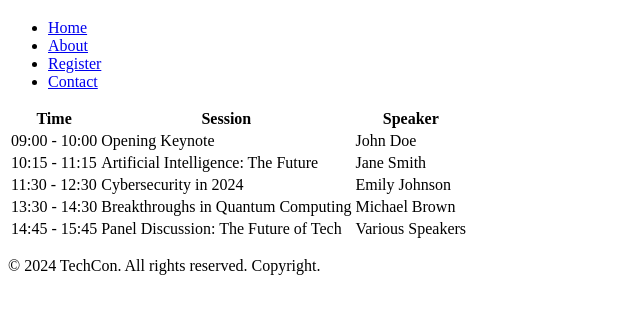
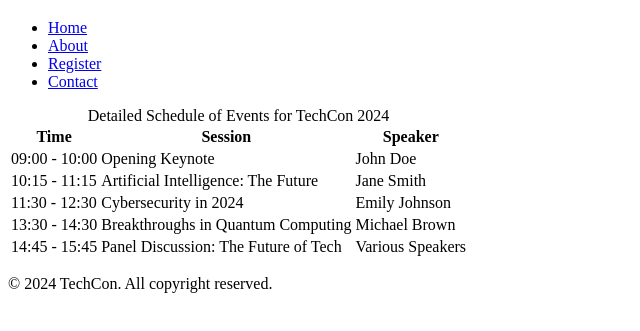
Before and after one commit to xanxad/TechCon_HTML, a plain HTML site: page techcon_website/schedule.html in a window 1280 px wide. Shown: the part 61-392 px from the top of the page, without its empty margins (0-640 px from the left). Drawn offline with Linux system fonts and the light colour scheme.

Commit message:
add the caption element

```diff
--- a/techcon_website/schedule.html
+++ b/techcon_website/schedule.html
@@ -53,10 +53,13 @@
             <td>Various Speakers</td>
           </tr>
         </tbody>
+        <caption>
+          Detailed Schedule of Events for TechCon 2024
+        </caption>
       </table>
     </main>
     <footer>
-      <p>&copy; 2024 TechCon. All rights reserved. Copyright.</p>
+      <p>&copy; 2024 TechCon. All copyright reserved.</p>
     </footer>
   </body>
 </html>
```
